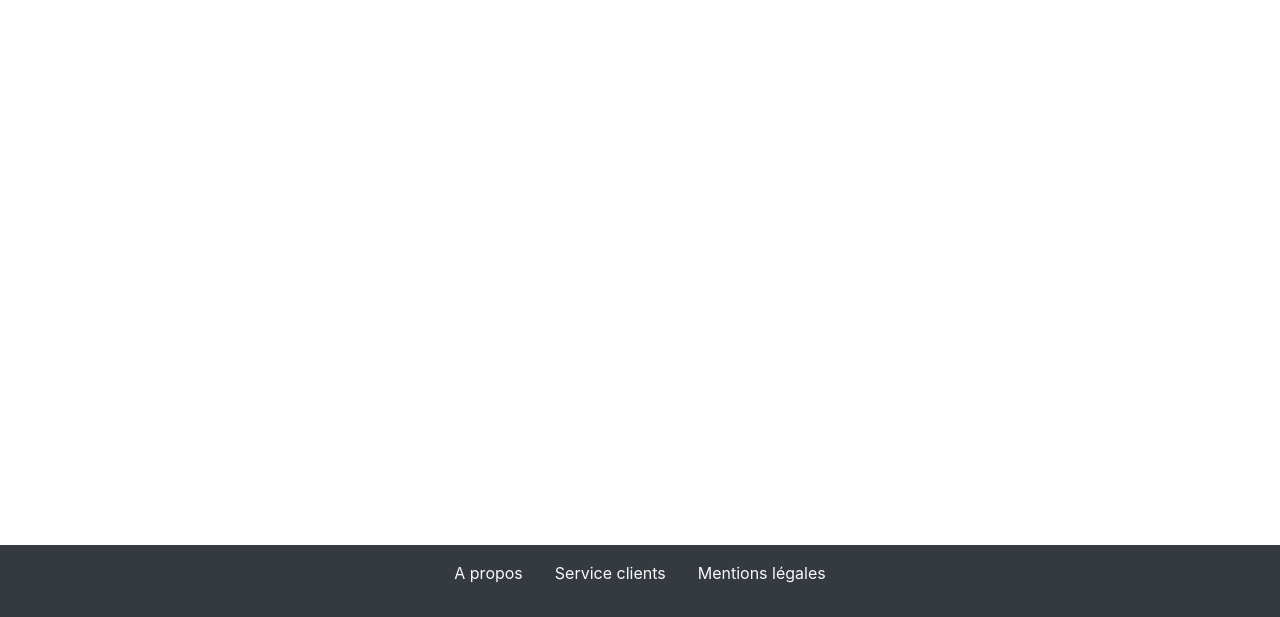
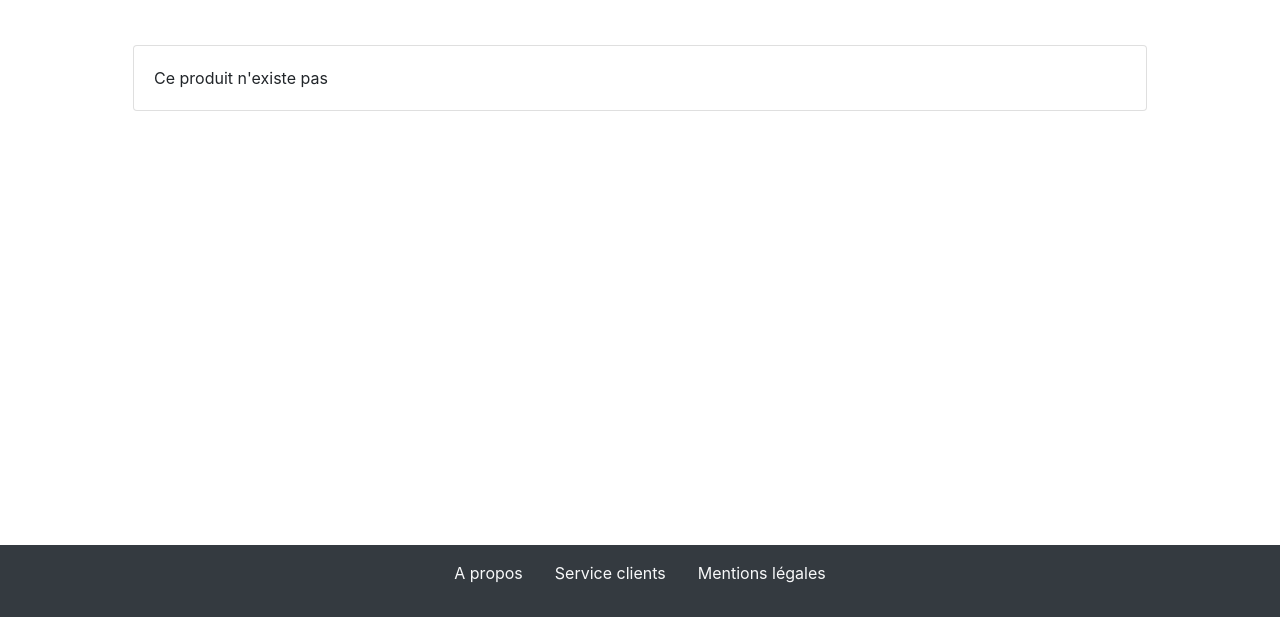
Before and after one commit to mathildeleg/orinoco, a plain HTML site: page product/product.html in a window 1280 px wide. Shown: the part 183-800 px from the top of the page. Drawn offline with nearby package versions, Linux system fonts and the light colour scheme; no server answers.

Commit message:
display error if product is missing

```diff
--- a/product/product.html
+++ b/product/product.html
@@ -47,6 +47,9 @@
         <div id="selected-product">
             <!-- Personnalisation du produit -->
         </div>
+        <div id="error-product">
+          <!-- Produit manquant -->
+        </div>
     </section>
 
     <footer class="container-fluid d-flex justify-content-around bg-dark fixed-bottom">
--- a/product/product.js
+++ b/product/product.js
@@ -1,17 +1,30 @@
 // Fetch API
 async function fetchProductById(id){
-    const res = await fetch(`${urlMonAPI}/api/furniture/${id}`);
     try {
-        const product = await res.json();
-        displayProduct(product);
-        addProductToBasket(product);
+        const res = await fetch(`${urlMonAPI}/api/furniture/${id}`);
+        if(res.ok) {
+            const product = await res.json();
+            displayProduct(product);
+            addProductToBasket(product);
+        } else {
+            displayErrorProduct();
+        }
     } catch (error) {
-        console.error(error);
+        console.log(error);
     }
 }
 
 window.onload = async () => {
     fetchProductById(getId());
+}
+
+// Tells user product doesn't exist
+function displayErrorProduct(){
+    const errorProductContainer = document.getElementById("error-product")
+    errorProductContainer.innerHTML = `<div class="card m-5">
+                                            <div class="card-body">Ce produit n'existe pas</div>
+                                        </div>`
+    return errorProductContainer;
 }
 
 // Get url id
```
